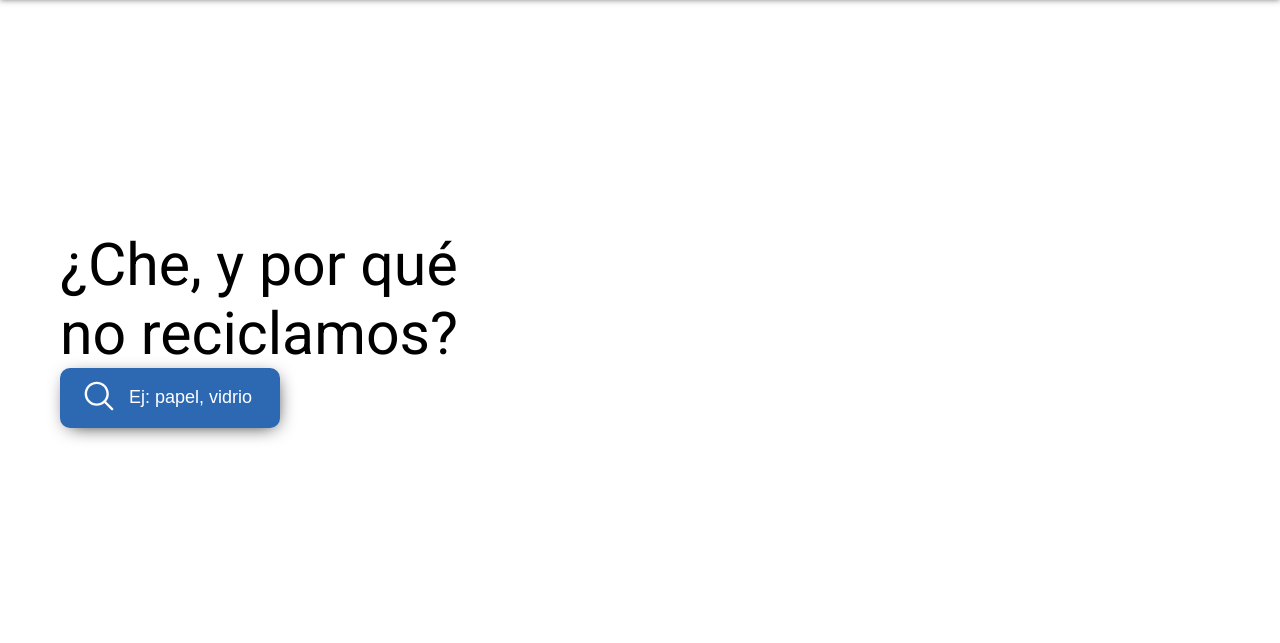
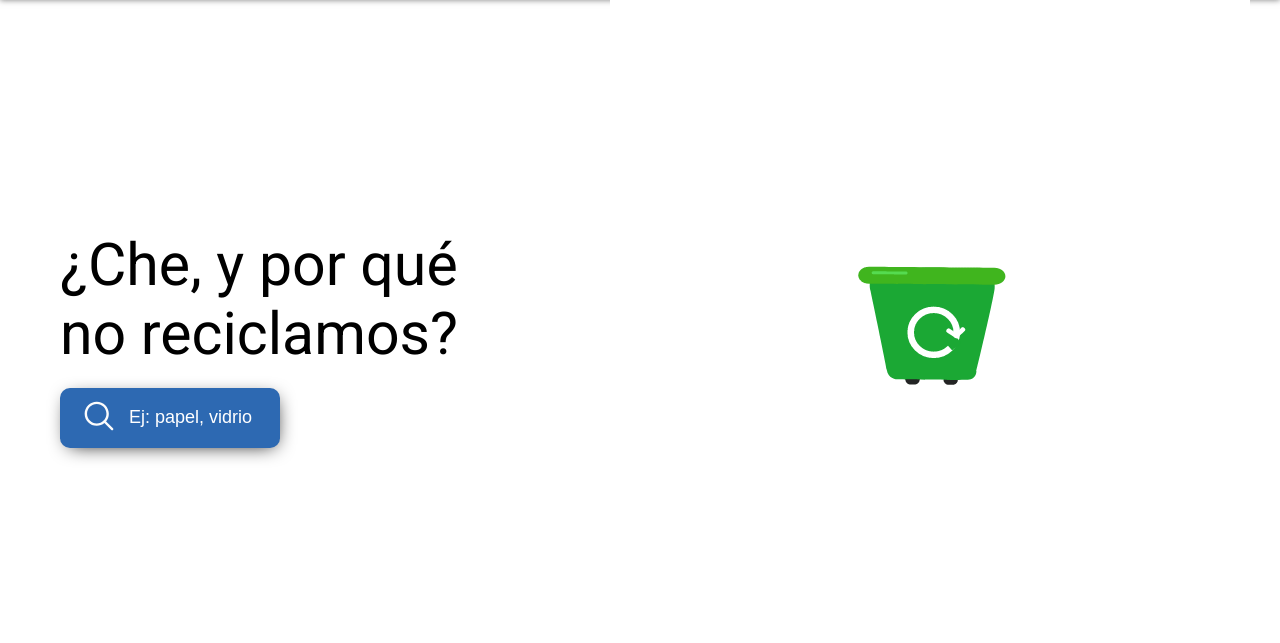
Before and after one commit to nmachado03/reciclando, a Flask app: page / in a window 1280 px wide. Shown: the part 70-713 px from the top of the page. Run offline with Flask 2, Linux system fonts and the light colour scheme; some libraries are stand-ins or nearby versions.

Commit message:
home-page

```diff
--- a/src/static/css/style.css
+++ b/src/static/css/style.css
@@ -119,13 +119,14 @@ section.form{
     margin: 0 auto;
 }
 
-.clearfix{
-    clear: both;
-    display: block;
-    content: "";
-}
 
 /* Home page */
+
+.home-page:after{
+    clear: both;
+    content: "";
+    display: block;
+}
 
 .home-page .box-left{
     width: 420px;
@@ -143,6 +144,7 @@ section.form{
     background: #2d69b2;
     border-radius: 10px;
     box-shadow: 2px 4px 19px -7px black;
+    margin-top: 20px;
 }
 
 .home-page .box-left .button-home figure img{
@@ -168,3 +170,13 @@ section.form{
 .home-page .box-left .button-home input::placeholder{
     color: #fff;
 }
+
+
+.home-page .box-right{
+    float: right;
+    width: 610px;
+}
+
+.home-page .box-right figure{
+    width: 100%;
+}
--- a/src/templates/home.html
+++ b/src/templates/home.html
@@ -1,20 +1,18 @@
-{% extends 'layout.html' %}
-{% block tittle_tag %} Home {%endblock%}
-{% block content %}
+{% extends 'layout.html' %} {% block tittle_tag %} Home {%endblock%} {% block
+content %}
 
-<section class="home-page clearfix">
+<section class="home-page">
   <div class="box-left">
     <p>¿Che, y por qué no reciclamos?</p>
     <div class="button-home">
       <figure><img src="../static/media/lupa.svg" /></figure>
       <input type="text" placeholder="Ej: papel, vidrio" />
     </div>
+  </div>
 
-    <!-- <div class="box-right">
+  <div class="box-right">
     <figure><img src="../static/media/home.gif" /></figure>
-    </div> -->
+  </div>
 </section>
 
-
-
 {% endblock %}
```
Lines whose indentation alone changed are shown as unchanged.
